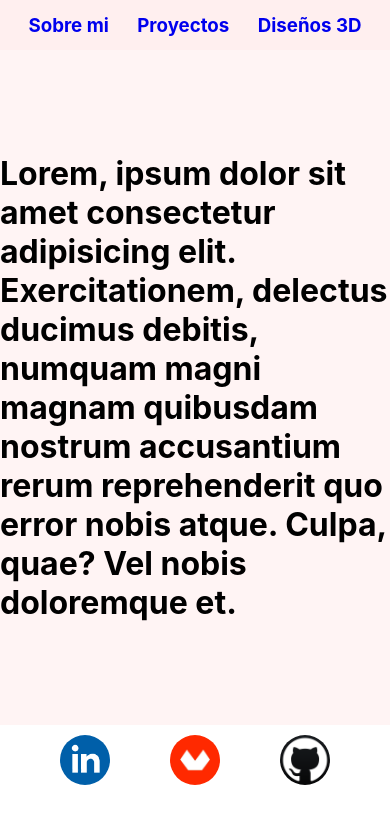
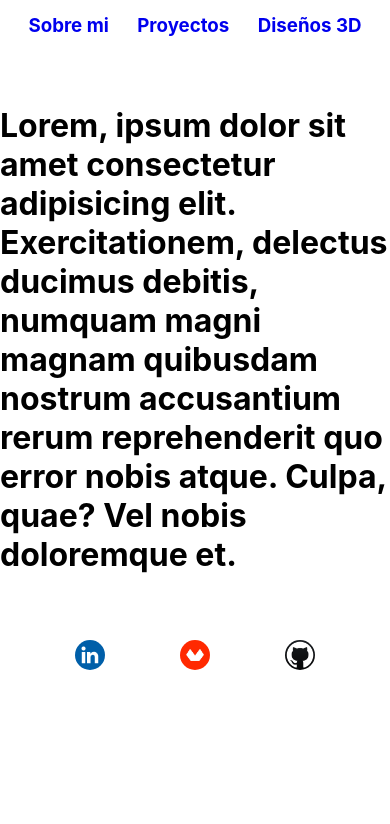
Before and after one commit to Dani-Bcn/port-folio, a React (Create React App) app: page /aboutMe in a window 390 px wide. Shown: the top 824 px of the page. Built offline with nearby package versions, Linux system fonts and the light colour scheme.

Commit message:
Save responsive

```diff
--- a/src/App.css
+++ b/src/App.css
@@ -11,16 +11,14 @@ html{
 .App{
   width: 100vw;
   height: 80vh;
-  background-color: rgb(255, 239, 239);
 }
 
 .container{
   width: 100vw;
-  height: 80vh;
-  background-color: rgb(255, 244, 244);
+  height:580px;;
   display: flex;
   flex-direction: column;
-  justify-content: space-evenly;
+  justify-content: space-around;
   align-items: center;
 }
 .nav ul{
@@ -39,32 +37,32 @@ html{
   display: flex;
   justify-content: space-evenly;
   align-items: center;
- padding: 10px 0;
+  margin:auto;
 }
 .imgLinke{
-  width: 50px;
-  height: 50px;
+  width: 30px;
+  height: 30px;
   background-image: url('./img/linke.png');
   background-size: 120% 120%;
-  background-position: -4px -6px;
+  background-position: -3px -3px;
   background-repeat: no-repeat;
   border-radius: 100%;
 }
 .imgDomest{
-  width: 50px;
-  height: 50px;
+  width: 30px;
+  height: 30px;
   background-image: url('./img/domestika.png');
   background-size: 120% 120%;
-  background-position: -5px -5px;
+  background-position: -3px -3px;
   background-repeat: no-repeat;
   border-radius: 100%;
 }
 .imgGitHub{
-  width: 50px;
-  height: 50px;
+  width: 30px;
+  height: 30px;
   background-image: url('./img/gitHub.png');
   background-size: 120% 120%;
-  background-position: -5px -5px;
+  background-position: -3px -3px;
   background-repeat: no-repeat;
   border-radius: 100%;
 }
@@ -75,25 +73,51 @@ html{
   background-size: 100% 100%;
   background-repeat: no-repeat;
   margin: 20px ;
+ box-shadow: 0 0 10px black;
+ border-radius: 10px;
 }
 .containerProyects{
   width: 80vw;
-  height: 500px;
+  height:50vh;
   display: flex;
-  flex-direction:column;
+  flex-direction: row;
+  justify-content: center;
   align-items: center;
-  justify-content: space-between;
+  margin-bottom: 50px;
+  border: 1px solid red;
 }
-@media (min-width: 400px) {
-  .container{
-    height: 600px;
+@media (max-width: 600px) {
+  .containerProyects{
+    flex-direction: column;
   }
 }
 span {
+  width: 200px;
+  height: 700px;
   display: flex;
-
-  margin: 10px auto;
+  flex-direction: column;
+  justify-content:center;
+}
+@media (min-width: 600px) {
+  span{
+    height: 600px;
+  }
+  .container{
+    height: 580px;
+  }
+}
+@media (max-width:600px){
+  .imgBrick{
+    display: none;
+   }
 }
 h2{
   margin: 20px 0;
 }
+.back{
+  width: 98vw;
+  height: 150vh;
+  display: flex;
+  flex-direction: row;
+  margin: 0 auto;
+}
--- a/src/App.js
+++ b/src/App.js
@@ -7,8 +7,6 @@ import Footer from './components/Footer'
 import AboutMe from './components/AboutMe'
 import Proyects from "./components/Proyects";
 import Design from "./components/Design";
-
-
 
 function App() {
   return (
--- a/src/components/Proyects.jsx
+++ b/src/components/Proyects.jsx
@@ -2,19 +2,22 @@ import React from 'react';
 
 const Proyects = () => {
     return (
-        <div className='container'>
+        <div className='back'>
+            <button>◀️</button>
+            <div className='container'>
             <h1>Proyectos</h1>
             <section className='containerProyects'>
+                    <div className='imgBrick'></div>
+               <span>
                 <h2>Easy brick manager </h2>
+                    <p>Lorem ipsum, dolor sit amet consectetur adipisicing elit. Tempore enim eius, odio cumque error odit quasi quae repellat voluptatibus doloremque, minus reiciendis repudiandae dolor. Autem cum repellat dicta exercitationem natus.</p>
+                 <a  target="blank" href="https://brickmanager.herokuapp.com/"><h2>Link App</h2></a>
+               </span>
+            </section>
+        </div>
+        <button>◀️</button>
+        </div>
 
-                   <div className='imgBrick'></div>
-
-
-                 <a href="https://brickmanager.herokuapp.com/"><h2>Link App</h2></a>
-            </section>
-
-        </div>
     );
 }
-
 export default Proyects;
```
